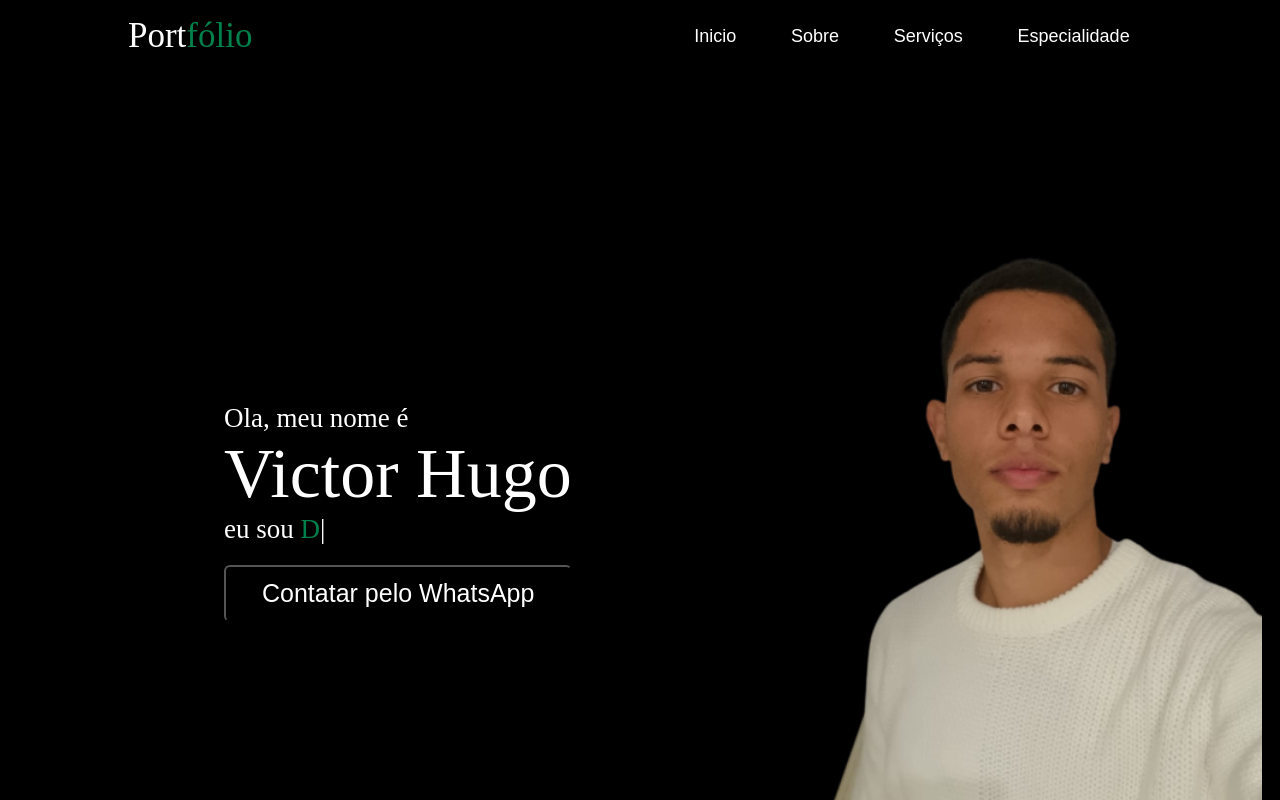
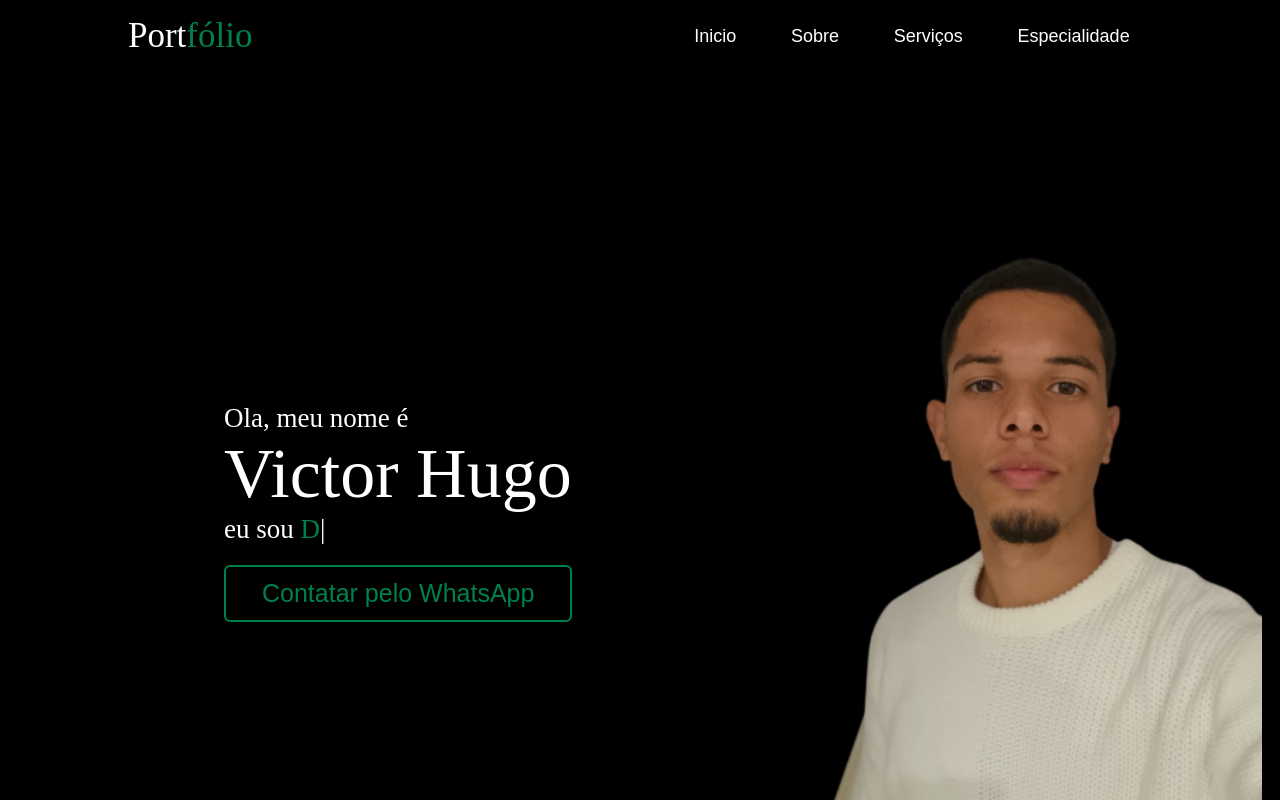
Before and after one commit to painkag/Portifolioo, a plain HTML site: page index.htm in a window 1280 px wide. In both pictures the pointer is over the button "Contatar pelo WhatsApp". Shown: the top 800 px of the page. Drawn offline with nearby package versions, Linux system fonts and the light colour scheme.

Commit message:
Update main.css

```diff
--- a/Components/Main/main.css
+++ b/Components/Main/main.css
@@ -27,7 +27,7 @@ main{
     padding: 12px 36px;
     margin-top: 20px;
     border-radius: 6px;
-    border: 2px solid #00804;
+    border: 2px solid #00804b;
     background-color: #00804b;
     color: #fff;
     transition: background-color 0.3s ease-in-out, color 0.3s ease-in-out;
@@ -35,7 +35,7 @@ main{
 
   .botao-main:hover {
     background-color:#000;
-    color: #00804;
+    color: #00804b;
   }
 
   .botao-main a {
@@ -44,5 +44,5 @@ main{
   }
 
   .botao-main a:hover {
-    color: #00804;
+    color: #00804b;
   }
```
